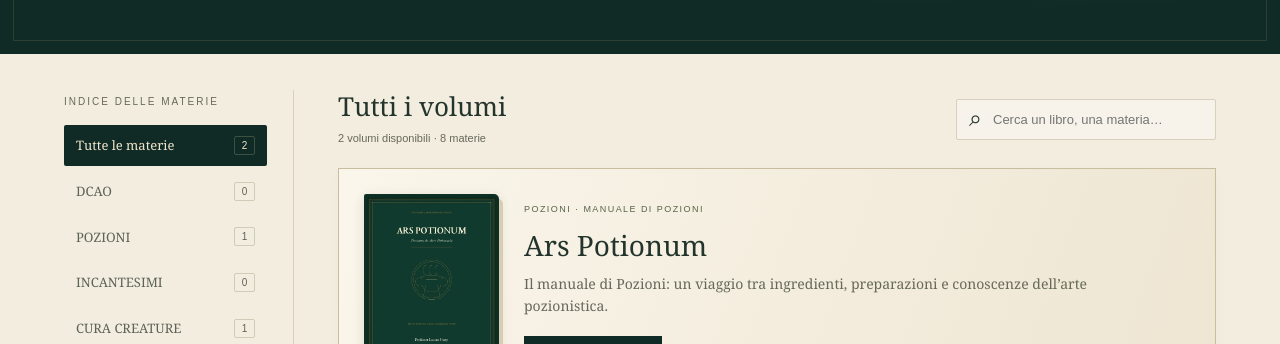
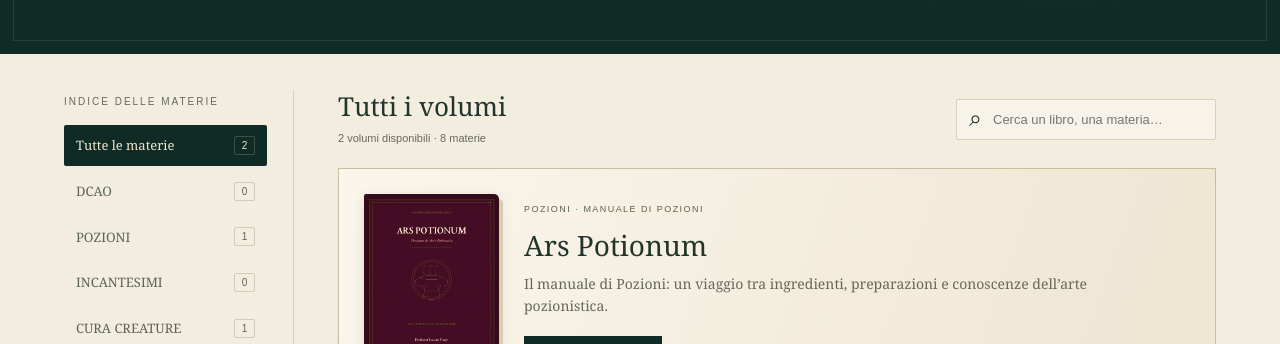
Before and after one commit to Razor5489/Biblioteca-Nightfall, a plain HTML site: page index.html in a window 1280 px wide. Shown: the part 416-760 px from the top of the page. Drawn offline with Linux system fonts and the light colour scheme; no server answers.

Commit message:
Aggiorna tutte le sette copertine alle edizioni correnti dei libri

```diff
--- a/index.html
+++ b/index.html
@@ -35,9 +35,11 @@ const normalize=s=>s.normalize('NFD').replace(/[\u0300-\u036f]/g,'').toLocaleLow
 const allSubjects=()=>data.subjects;
 const el=(tag,cls,text)=>{const e=document.createElement(tag);if(cls)e.className=cls;if(text!==undefined)e.textContent=text;return e;};
 function validUrl(value){try{const u=new URL(value);return ['https:','http:'].includes(u.protocol)&&!u.username&&!u.password;}catch{return false;}}
-const ORIGINAL_COVERS={"https://razor5489.github.io/Ars-Potium/":{"src":"./assets/covers/ars-potionum.webp","width":500,"height":707},"https://francislake.altervista.org/NightfallRP_Cura_Creature_1890_Nomi_Corretti.php":{"src":"./assets/covers/cura-creature.webp","width":668,"height":615},"https://francislake.altervista.org/Libro%20DCAO.php":{"src":"./assets/covers/dcao.webp","width":660,"height":652}};
+const ORIGINAL_COVERS={"https://razor5489.github.io/Ars-Potium/":{"src":"./assets/covers/ars-potionum-20261121.webp","width":500,"height":707},"https://francislake.altervista.org/NightfallRP_Cura_Creature_1890_Nomi_Corretti.php":{"src":"./assets/covers/creature-20261121.webp","width":620,"height":571},"https://francislake.altervista.org/Libro%20DCAO.php":{"src":"./assets/covers/dcao-20261121.webp","width":613,"height":606},"https://francislake.altervista.org/librodivinazione.php":{"src":"./assets/covers/divinazione-20261121.webp","width":514,"height":707,"replaces":"https://nightfall-library-api.stellargrass4.chatgpt.site/covers/13819df4-7b92-4dc9-979b-75f1c7d27ba8.webp"},"https://razor5489.github.io/Ars-Incantationum/":{"src":"./assets/covers/incantesimi-20261121.svg","width":595,"height":842,"replaces":"https://nightfall-library-api.stellargrass4.chatgpt.site/covers/1fbd022e-e56c-4f6c-9da2-3475ba35e739.webp"},"https://razor5489.github.io/Ars-Transfigurationis/":{"src":"./assets/covers/trasfigurazione-20261121.svg","width":595,"height":842,"replaces":"https://nightfall-library-api.stellargrass4.chatgpt.site/covers/c81be691-e190-4b7e-b26c-aa830a9ba0f3.webp"},"https://razor5489.github.io/De-Originibus-Magiae/":{"src":"./assets/covers/storia-magia-20261121.svg","width":595,"height":842,"replaces":"https://nightfall-library-api.stellargrass4.chatgpt.site/covers/c10a36c0-98ef-46bf-b784-ad72e92e4d60.webp"}};
 function validCoverUrl(value){try{const u=new URL(value);return u.protocol==='https:'&&!u.username&&!u.password;}catch{return false;}}
-function originalCover(book){if(book.cover&&validCoverUrl(book.cover))return {src:book.cover};try{const u=new URL(book.url);u.search='';u.hash='';return ORIGINAL_COVERS[u.href];}catch{return null;}}
+function defaultCover(book){try{const u=new URL(book.url);u.search='';u.hash='';return ORIGINAL_COVERS[u.href];}catch{return null;}}
+function customCover(book){const artwork=defaultCover(book);return book.cover&&validCoverUrl(book.cover)&&book.cover!==artwork?.replaces?book.cover:'';}
+function originalCover(book){const custom=customCover(book);return custom?{src:custom}:defaultCover(book);}
 function render(){
  const subjects=allSubjects(),query=normalize($('search').value.trim());
  $('subjects').replaceChildren();
@@ -54,7 +56,7 @@ function render(){
 }
 function renderEditor(){
 $('editorlist').replaceChildren();
- for(const b of data.books){const row=el('div','editorrow'),label=el('div'),controls=el('div');label.append(el('strong','',b.title),el('small','',b.subject));const edit=el('button','btn','Modifica'),del=el('button','btn','Elimina');edit.type=del.type='button';edit.onclick=()=>{editing=b.id;for(const key of ['title','url','description','author','kind'])$(key).value=b[key]||'';$('subjectInput').value=b.subject;clearPendingCover();$('coverUrl').value=b.cover||'';showCoverPreview();$('saveBook').textContent='Salva modifiche';$('title').focus();};del.onclick=()=>{pendingDelete=b.id;$('deleteconfirm').hidden=false;};controls.append(edit,del);row.append(label,controls);$('editorlist').append(row);}
+ for(const b of data.books){const row=el('div','editorrow'),label=el('div'),controls=el('div');label.append(el('strong','',b.title),el('small','',b.subject));const edit=el('button','btn','Modifica'),del=el('button','btn','Elimina');edit.type=del.type='button';edit.onclick=()=>{editing=b.id;for(const key of ['title','url','description','author','kind'])$(key).value=b[key]||'';$('subjectInput').value=b.subject;clearPendingCover();$('coverUrl').value=customCover(b);showCoverPreview();$('saveBook').textContent='Salva modifiche';$('title').focus();};del.onclick=()=>{pendingDelete=b.id;$('deleteconfirm').hidden=false;};controls.append(edit,del);row.append(label,controls);$('editorlist').append(row);}
 }
 function resetForm(){editing=null;clearPendingCover();$('bookform').reset();$('coverPreview').hidden=true;$('coverPreviewImage').removeAttribute('src');$('coverStatus').textContent='';$('saveBook').textContent='Aggiungi libro';}
 $('search').oninput=render;
```
Also changed, not shown: assets/covers/ars-potionum-20261121.webp (added), assets/covers/creature-20261121.webp (added), assets/covers/dcao-20261121.webp (added), assets/covers/divinazione-20261121.webp (added), assets/covers/incantesimi-20261121.svg (added), assets/covers/storia-magia-20261121.svg (added), assets/covers/trasfigurazione-20261121.svg (added).
